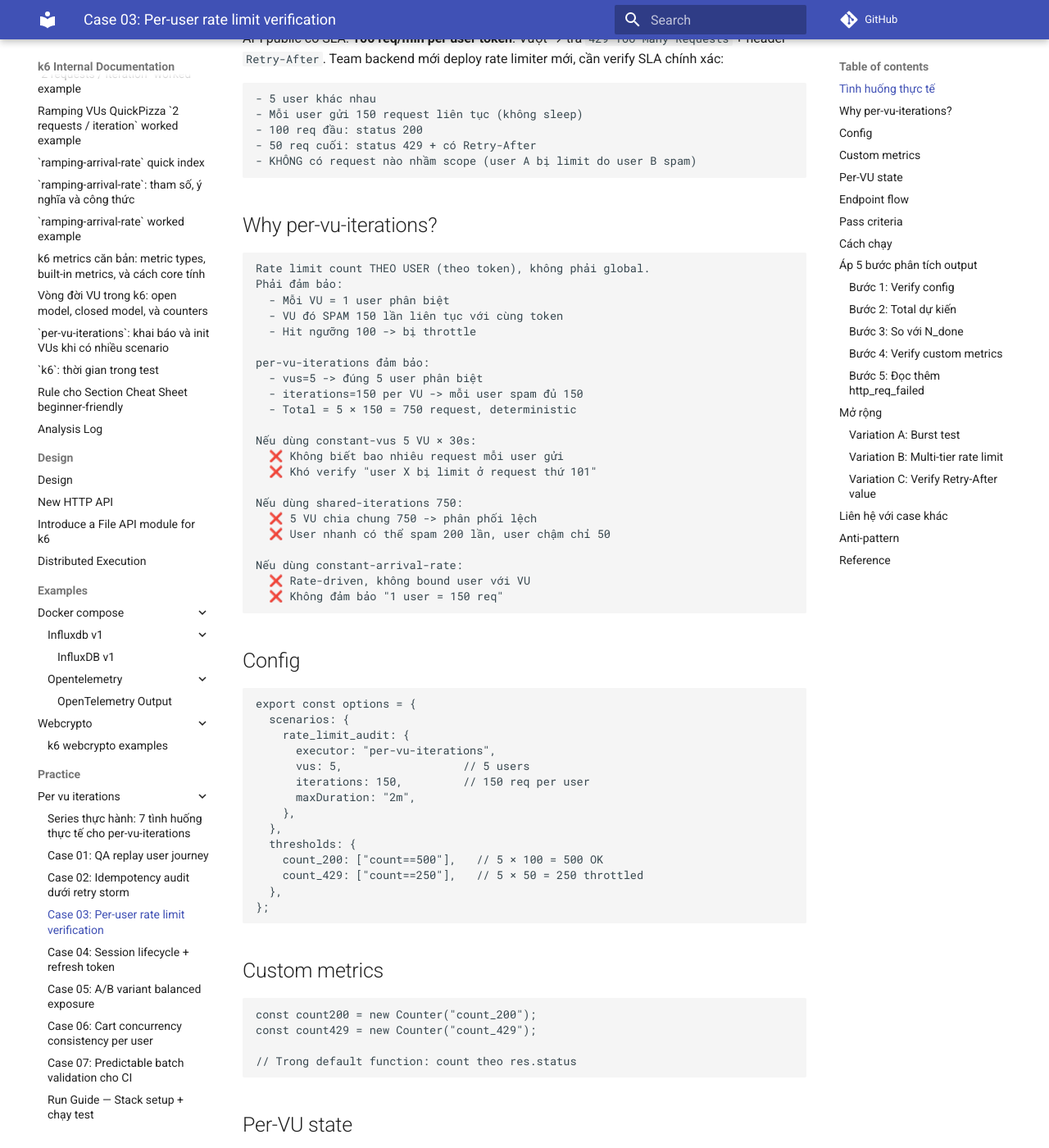
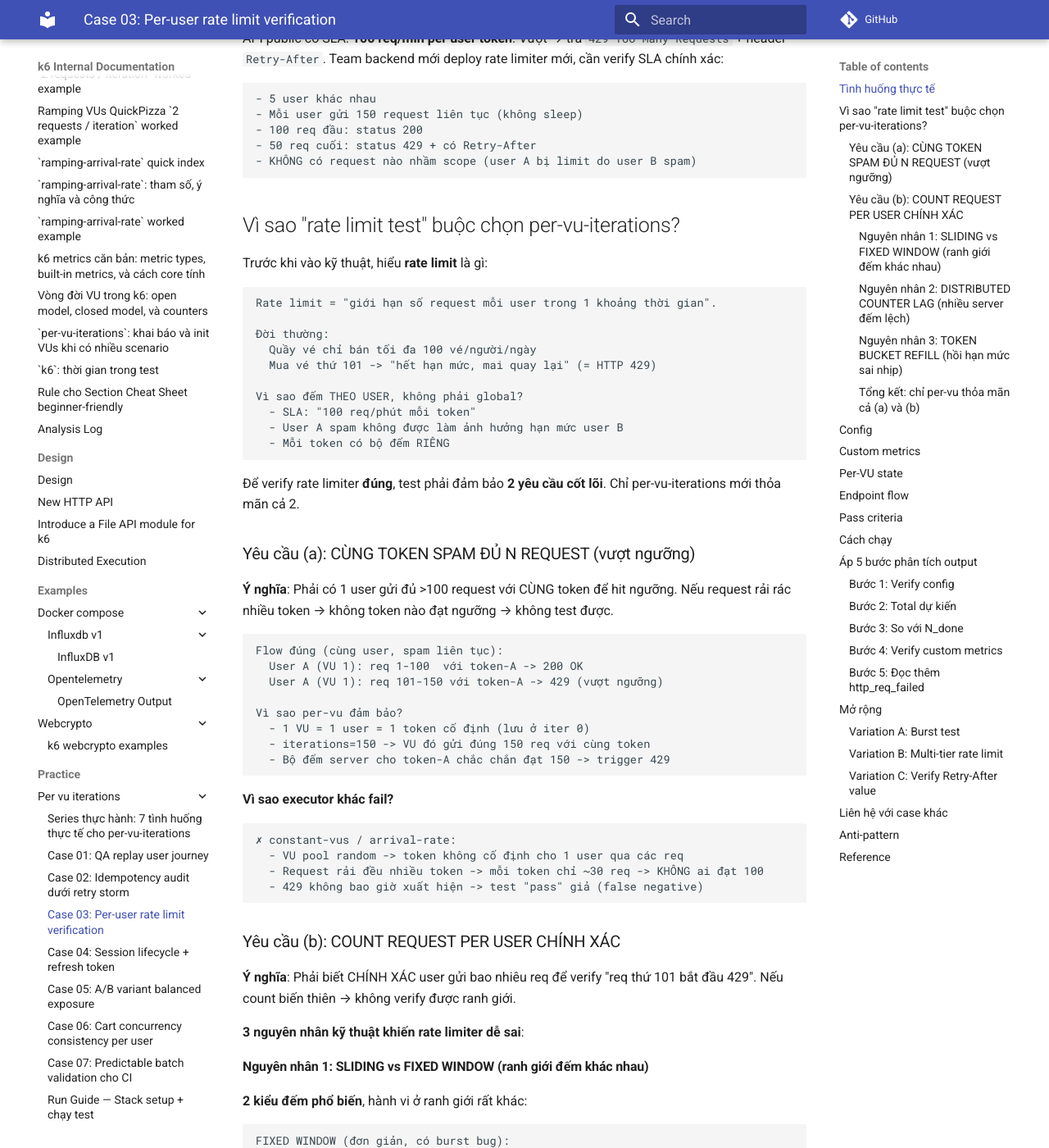
Before and after one commit to meomew-auto/markdown, an MkDocs documentation site: the page built from docs/practice/per-vu-iterations/03_rate-limit.md, in a window 1280 px wide and 1400 px high, scrolled down 197 px. Shown: the whole window at 82% size. Built offline with MkDocs 1.6.1 and Material for MkDocs 9.7.7, drawn with Linux system fonts in a browser that asks for light colours; comment, search, counter and statistics services are not loaded; some of the changed text lies outside the part shown.

Commit message:
Update docs

````diff
--- a/docs/practice/per-vu-iterations/03_rate-limit.md
+++ b/docs/practice/per-vu-iterations/03_rate-limit.md
@@ -14,32 +14,125 @@ limiter mới, cần verify SLA chính xác:
 - KHÔNG có request nào nhầm scope (user A bị limit do user B spam)
 ```
 
-## Why per-vu-iterations?
+## Vì sao "rate limit test" buộc chọn per-vu-iterations?
+
+Trước khi vào kỹ thuật, hiểu **rate limit** là gì:
 
 ```text
-Rate limit count THEO USER (theo token), không phải global.
-Phải đảm bảo:
-  - Mỗi VU = 1 user phân biệt
-  - VU đó SPAM 150 lần liên tục với cùng token
-  - Hit ngưỡng 100 -> bị throttle
+Rate limit = "giới hạn số request mỗi user trong 1 khoảng thời gian".
 
-per-vu-iterations đảm bảo:
-  - vus=5 -> đúng 5 user phân biệt
-  - iterations=150 per VU -> mỗi user spam đủ 150
-  - Total = 5 × 150 = 750 request, deterministic
+Đời thường:
+  Quầy vé chỉ bán tối đa 100 vé/người/ngày
+  Mua vé thứ 101 -> "hết hạn mức, mai quay lại" (= HTTP 429)
 
-Nếu dùng constant-vus 5 VU × 30s:
-  ❌ Không biết bao nhiêu request mỗi user gửi
-  ❌ Khó verify "user X bị limit ở request thứ 101"
+Vì sao đếm THEO USER, không phải global?
+  - SLA: "100 req/phút mỗi token"
+  - User A spam không được làm ảnh hưởng hạn mức user B
+  - Mỗi token có bộ đếm RIÊNG
+```
 
-Nếu dùng shared-iterations 750:
-  ❌ 5 VU chia chung 750 -> phân phối lệch
-  ❌ User nhanh có thể spam 200 lần, user chậm chỉ 50
+Để verify rate limiter **đúng**, test phải đảm bảo **2 yêu cầu cốt lõi**.
+Chỉ per-vu-iterations mới thỏa mãn cả 2.
 
-Nếu dùng constant-arrival-rate:
-  ❌ Rate-driven, không bound user với VU
-  ❌ Không đảm bảo "1 user = 150 req"
+### Yêu cầu (a): CÙNG TOKEN SPAM ĐỦ N REQUEST (vượt ngưỡng)
+
+**Ý nghĩa**: Phải có 1 user gửi đủ >100 request với CÙNG token để hit ngưỡng.
+Nếu request rải rác nhiều token → không token nào đạt ngưỡng → không test được.
+
+```text
+Flow đúng (cùng user, spam liên tục):
+  User A (VU 1): req 1-100  với token-A -> 200 OK
+  User A (VU 1): req 101-150 với token-A -> 429 (vượt ngưỡng)
+
+Vì sao per-vu đảm bảo?
+  - 1 VU = 1 user = 1 token cố định (lưu ở iter 0)
+  - iterations=150 -> VU đó gửi đúng 150 req với cùng token
+  - Bộ đếm server cho token-A chắc chắn đạt 150 -> trigger 429
 ```
+
+**Vì sao executor khác fail?**
+
+```text
+✗ constant-vus / arrival-rate:
+  - VU pool random -> token không cố định cho 1 user qua các req
+  - Request rải đều nhiều token -> mỗi token chỉ ~30 req -> KHÔNG ai đạt 100
+  - 429 không bao giờ xuất hiện -> test "pass" giả (false negative)
+```
+
+### Yêu cầu (b): COUNT REQUEST PER USER CHÍNH XÁC
+
+**Ý nghĩa**: Phải biết CHÍNH XÁC user gửi bao nhiêu req để verify "req thứ
+101 bắt đầu 429". Nếu count biến thiên → không verify được ranh giới.
+
+**3 nguyên nhân kỹ thuật khiến rate limiter dễ sai**:
+
+#### Nguyên nhân 1: SLIDING vs FIXED WINDOW (ranh giới đếm khác nhau)
+
+**2 kiểu đếm phổ biến**, hành vi ở ranh giới rất khác:
+
+```text
+FIXED WINDOW (đơn giản, có burst bug):
+  - Chia thời gian thành ô cố định: [0-60s], [60-120s]
+  - Đếm lại từ 0 mỗi ô
+  - BUG: user gửi 100 req ở giây 59 + 100 req ở giây 61
+         -> 200 req trong 2 giây nhưng KHÔNG bị limit
+         (vì rơi vào 2 window khác nhau)
+
+SLIDING WINDOW (chính xác hơn):
+  - Đếm 60s GẦN NHẤT tính từ thời điểm request
+  - req thứ 101 trong bất kỳ 60s nào -> 429
+
+→ Test phải gửi đủ req để CHẠM ranh giới window
+→ per-vu: kiểm soát chính xác số req + thời điểm -> test được cả 2 kiểu
+```
+
+#### Nguyên nhân 2: DISTRIBUTED COUNTER LAG (nhiều server đếm lệch)
+
+**Vấn đề**: Production có nhiều instance server, mỗi instance giữ counter
+riêng, sync về Redis chậm → user có thể vượt ngưỡng tạm thời.
+
+```text
+2 server, load balancer chia request:
+  Server 1: đếm token-A = 50 (chưa sync)
+  Server 2: đếm token-A = 50 (chưa sync)
+  Redis tổng: lẽ ra 100, nhưng mỗi server tưởng mới 50
+  -> user gửi được 150 req trước khi sync kịp -> vượt SLA
+
+Fix: atomic INCR trên Redis trung tâm (không đếm local)
+
+→ Test 1 user gửi nhiều req nhanh -> phát hiện counter lag
+→ per-vu: cùng token spam liên tục -> stress counter sync
+```
+
+#### Nguyên nhân 3: TOKEN BUCKET REFILL (hồi hạn mức sai nhịp)
+
+**Token bucket** = thuật toán phổ biến: mỗi user có "xô" chứa N token,
+mỗi request tiêu 1 token, xô tự refill R token/giây.
+
+```text
+Bucket cap=100, refill=10/s:
+  - Spam 100 req tức thì -> xô cạn -> req 101 bị 429
+  - Chờ 1s -> refill 10 token -> gửi thêm 10 req OK
+  - BUG: refill tính sai (vd refill mỗi request thay vì mỗi giây)
+         -> hạn mức không bao giờ cạn -> SLA vô dụng
+
+→ Test phải spam đủ để cạn bucket, rồi verify refill đúng nhịp
+→ per-vu: iterations cố định -> biết chính xác bao nhiêu req đã tiêu
+```
+
+#### Tổng kết: chỉ per-vu thỏa mãn cả (a) và (b)
+
+| Executor | (a) Cùng token spam đủ N | (b) Count per user chính xác | Verdict |
+| --- | --- | --- | --- |
+| **per-vu-iterations** | ✓ token cố định, N req | ✓ vus × iters chính xác | ✅ DÙNG |
+| shared-iterations | ✗ token random theo VU | ✗ phân phối req không đều | ❌ |
+| constant-vus (duration) | ✗ token không cố định | ✗ count phụ thuộc latency | ❌ |
+| constant-arrival-rate | ✗ rate-driven, rải token | ✗ không bound user-token | ❌ |
+| ramping-vus | ✗ VU spawn lệch | ✗ count biến thiên | ❌ |
+| ramping-arrival-rate | ✗ rate-driven | ✗ không bound user | ❌ |
+
+→ Chỉ **per-vu-iterations** đảm bảo "1 user spam đủ N req với cùng token",
+điều kiện BẮT BUỘC để hit ngưỡng và verify rate limiter chính xác.
 
 ## Config
 
````
